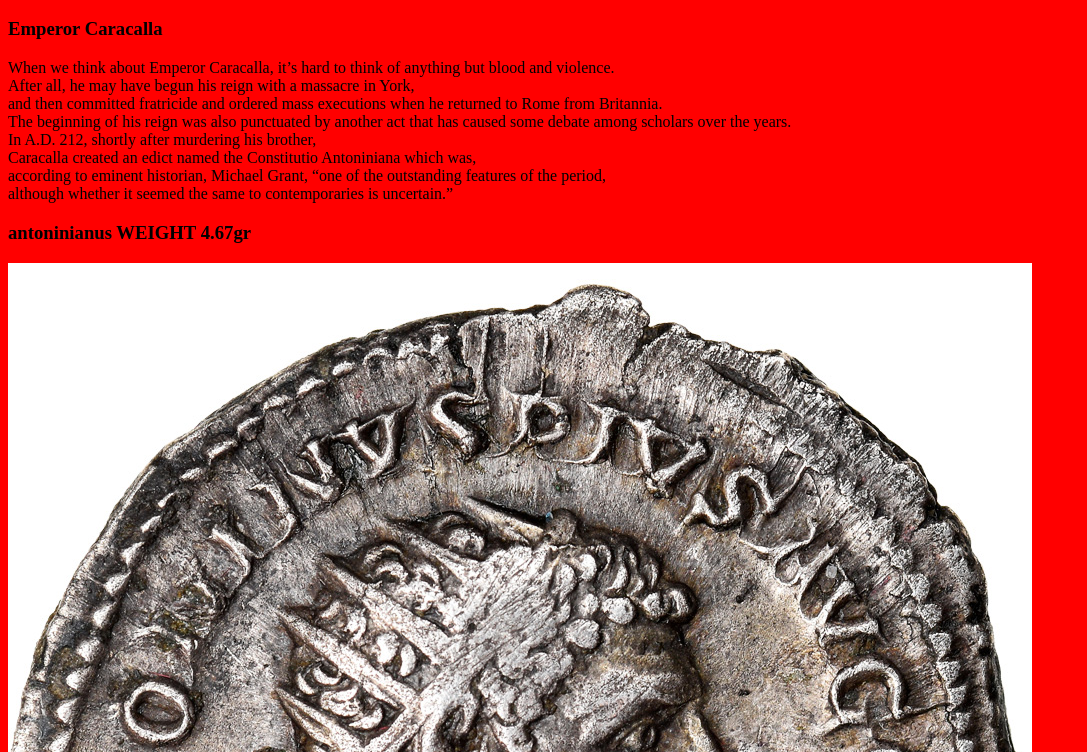
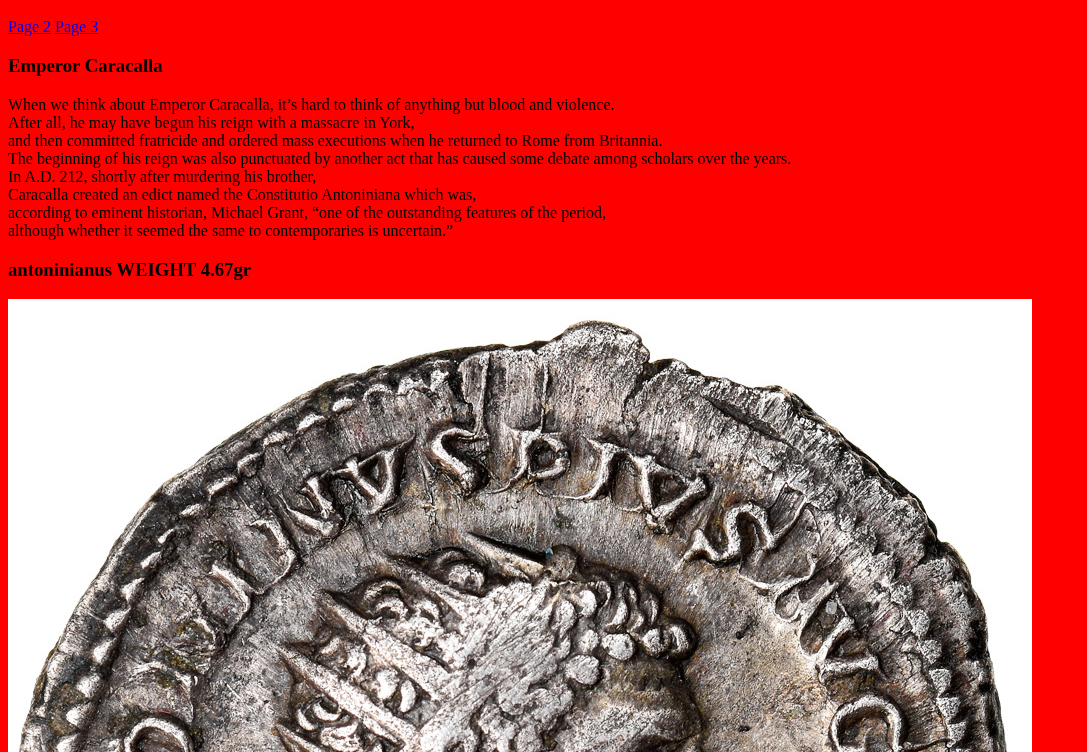
Before and after one commit to Ry86Readme/Roman-coins-leaders-rome, a plain HTML site: page pg2.html in a window 1280 px wide. Shown: the part 48-800 px from the top of the page, without its empty margins (0-1087 px from the left). Drawn offline with Linux system fonts and the light colour scheme.

Commit message:
Add files via upload

```diff
--- a/pg2.html
+++ b/pg2.html
@@ -2,6 +2,8 @@
 <link rel="stylesheet" type="textcss" href="main.css">
 <body style="background-color: red;">
 <h1>Facts</h1>
+
+<a href="index.html>Home</a> <a href="pg2.html">Page 2</a>   <a href="pg3.html">Page 3</a>
 
 <h3>Emperor Caracalla</h3>
 
```
Also changed, not shown: index.html (+2 -1 lines), pg3.html (+2 -0 lines).
